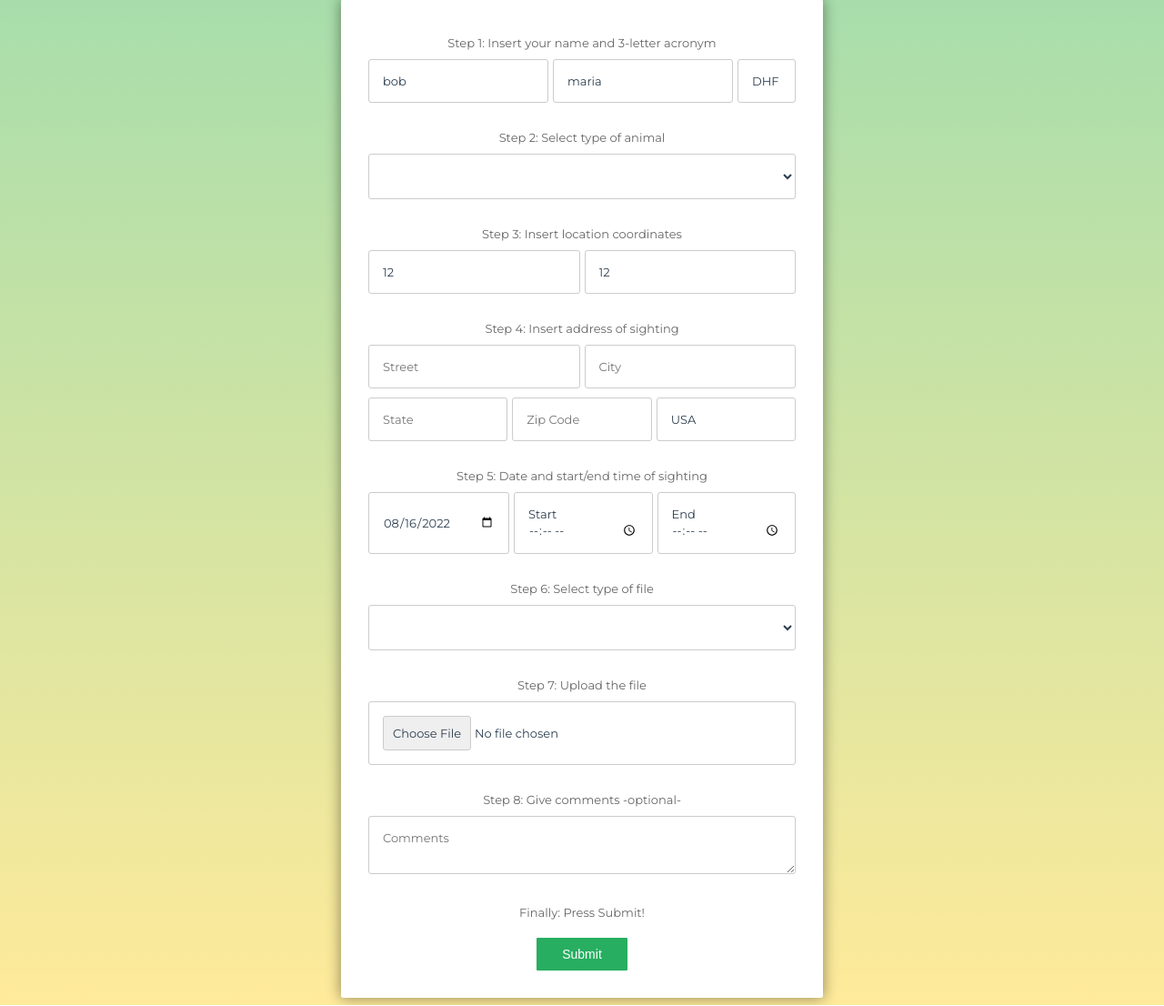
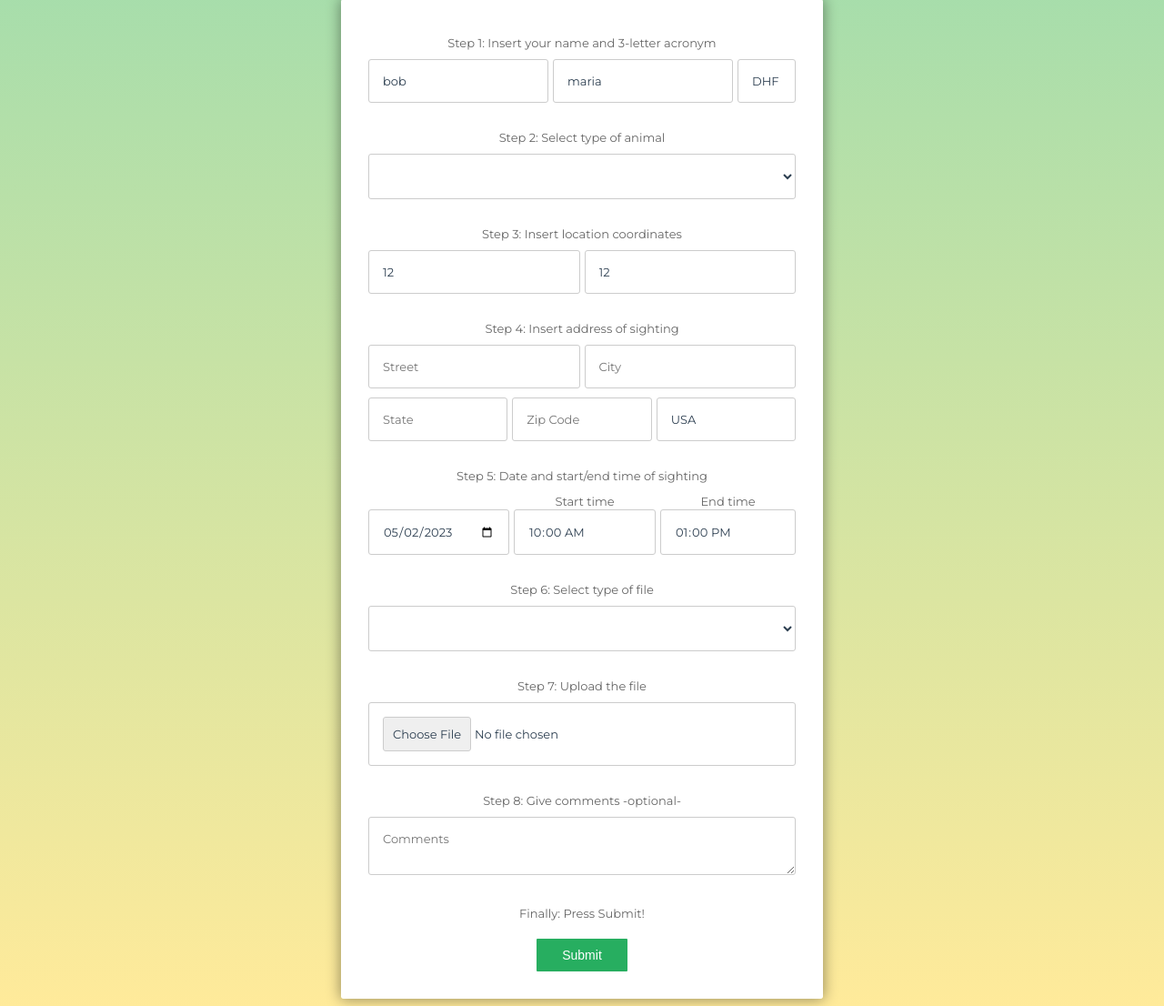
Before and after one commit to afahim000/Test2, a Node server app: page /add in a window 1280 px wide. Shown: the part 114-1220 px from the top of the page at 91% size. Run offline with Node 20, Linux system fonts and the light colour scheme; some libraries are stand-ins or nearby versions.

Commit message:
labels to start & end times input

```diff
--- a/public/stylesheets/tester.css
+++ b/public/stylesheets/tester.css
@@ -5,6 +5,7 @@
 :root {
   --color-secondary: #ffcb03;
   --color-secondary-opacity: #ffcd0331;
+  --color-labels: #666;
 }
 
 html {
@@ -98,6 +99,11 @@ input::file-selector-button {
   -moz-appearance: textfield;
 }
 
+.input[type=time]::-webkit-calendar-picker-indicator {
+  background: fixed;
+  padding: 2px;
+}
+
 /*button*/
 button {
   width: 100px;
@@ -125,7 +131,7 @@ select {
 option {
   background-color: white;
   font-family: montserrat, arial, verdana !important;
-  color: #666;
+  color: var(--color-labels);
 }
 
 /*Text area*/
@@ -146,7 +152,7 @@ h2 {
 h3 {
   font-weight: normal;
   font-size: 13px;
-  color: #666;
+  color: var(--color-labels);
   margin-bottom: 10px;
   margin-top: 20px;
 }
@@ -162,6 +168,24 @@ h3 {
   gap: 5px;
 }
 
+.threeInputs {
+  display: flex;
+  flex-direction: row;
+  justify-content: space-between;
+  gap: 5px;
+  align-items: flex-end;
+}
+
+#sdate {
+  width: 164px;
+  height: fit-content;
+}
+
+.timeLabel {
+  font-size: small;
+  color: var(--color-labels);
+}
+
 #acronym {
   width: 64px;
 }
--- a/views/tester.pug
+++ b/views/tester.pug
@@ -204,10 +204,14 @@ html(lang="en")
             input#country.input(type="text" name='country' placeholder='Country' value='USA')
           //- input#address.input(type='text' placeholder='Ex.: 123 N. Main St., Brooklyn, NY 12345' name='address' value = '123 N. Main St., Brooklyn, NY 12345')
           h3.fs-subtitle Step 5: Date and start/end time of sighting
-          .twoInputs
-            input#sdate.input(type='date' name='sdate' value = '2022-08-16')
-            input#stime.input(type='time' name='stime' placeholder='Start')
-            input#etime.input(type='time' name='etime' placeholder='End')
+          .threeInputs
+            input#sdate.input(type='date' name='sdate')
+            .setTime
+              span.timeLabel Start time
+              input#stime.input(type='time' name='stime')
+            .setTime
+              span.timeLabel End time
+              input#etime.input(type='time' name='etime')
           h3.fs-subtitle Step 6: Select type of file
           select#filename.input(name="filetypes" placeholder = "file types")
             option(value='' selected disabled)
@@ -246,6 +250,12 @@ html(lang="en")
       const incomplete = document.getElementById('incomplete');
       const errors = false;
 
+      // -------------------------------------------------
+      // Setting date's input box initial value to today's
+      sdate.valueAsDate = new Date();
+      stime.value = '10:00';
+      etime.value = '13:00';
+
       // ----------------
       // Input validation
       // ----------------
@@ -263,7 +273,7 @@ html(lang="en")
         if (!/[A-Z]{3}/.test(acronym.value))
         {
           e.preventDefault();
-          messages.push('*TLA - Type 3 capital letters - Step 1')
+          messages.push('*TLA - Type 3 capital letters Required - Step 1')
         }
         // Evaluate 'animal' input field
         if(animal.value === null || animal.value === '')
@@ -287,7 +297,7 @@ html(lang="en")
         if(!streetFormat.test(street.value))
         {
           e.preventDefault();
-          messages.push('*Street Required. Check format - Step 4');
+          messages.push('*Street Required. Check format (123 Main St.) - Step 4');
         }
         if(!cityFormat.test(city.value))
         {
@@ -313,16 +323,16 @@ html(lang="en")
         if(sdate.value === '' || stime.value === '' || etime.value === '')
         {
           e.preventDefault();
-          messages.push('*Date and time Required - Step 5');
+          messages.push('*Date, start and end times Required - Step 5');
         }
         // Evaluate 'file name' input field
-        if(filename.value === null || filename.value === '')
+        if(filename.value === '')
         {
           e.preventDefault();
           messages.push('*File type required - Step 6');
         }
         // Evaluate 'upload' input field
-        if(upload.value === null || upload.value === '')
+        if(upload.value === '')
         {
           e.preventDefault();
           messages.push('*No file attached - Step 7');
@@ -349,7 +359,7 @@ html(lang="en")
         }
         else if (fileType == 'audio')
         {
-          if(extension != 'mp3' && extension != 'm4a' && extension != 'mp4' && extension != 'wav' && extension != 'wma' && extension != 'aac')
+          if(extension != 'mp3' && extension != 'm4a' && extension != 'wav' && extension != 'wma' && extension != 'aac')
           {
             e.preventDefault();
             messages.push('Selected file type: Audio does not correspond with attached file');
```
Also changed, not shown: views/visitorAdd.pug (+9 -5 lines).
